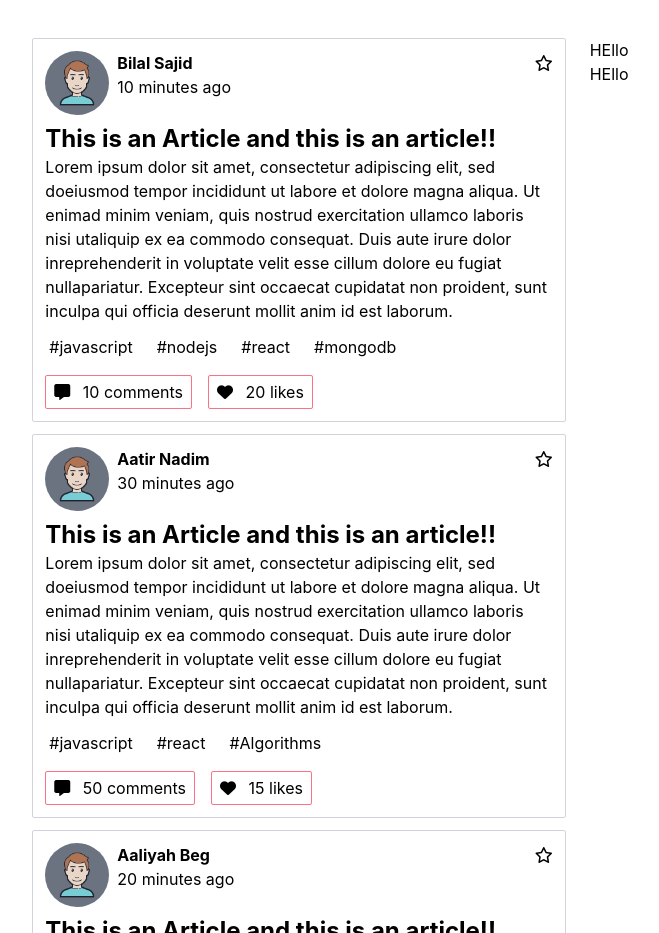
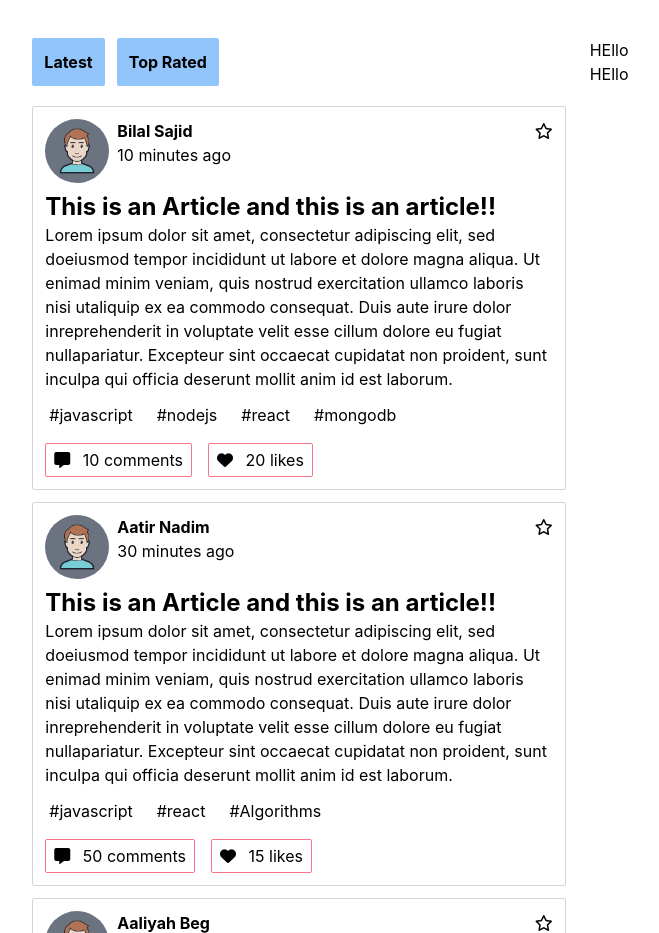
Before and after one commit to BilalSajid173/Blog-app-frontend, a React (Create React App) app: page / in a window 1280 px wide. Shown: the part 479-1412 px from the top of the page, without its empty margins (169-828 px from the left). Built offline with nearby package versions, Linux system fonts and the light colour scheme.

Commit message:
Add latest, top rated buttons

```diff
--- a/src/components/Article/AllArticles.js
+++ b/src/components/Article/AllArticles.js
@@ -9,6 +9,26 @@ const articles = [
     tags: ["javascript", "nodejs", "react", "mongodb"],
     likes: 20,
     comments: 10,
+    content:
+      "Lorem ipsum dolor sit amet, consectetur adipiscing elit, sed doeiusmod tempor incididunt ut labore et dolore magna aliqua. Ut enimad minim veniam, quis nostrud exercitation ullamco laboris nisi utaliquip ex ea commodo consequat. Duis aute irure dolor inreprehenderit in voluptate velit esse cillum dolore eu fugiat nullapariatur. Excepteur sint occaecat cupidatat non proident, sunt inculpa qui officia deserunt mollit anim id est laborum.",
+  },
+  {
+    name: "Aatir Nadim",
+    time: "30 minutes ago",
+    heading: "This is an Article and this is an article!!",
+    tags: ["javascript", "react", "Algorithms"],
+    likes: 15,
+    comments: 50,
+    content:
+      "Lorem ipsum dolor sit amet, consectetur adipiscing elit, sed doeiusmod tempor incididunt ut labore et dolore magna aliqua. Ut enimad minim veniam, quis nostrud exercitation ullamco laboris nisi utaliquip ex ea commodo consequat. Duis aute irure dolor inreprehenderit in voluptate velit esse cillum dolore eu fugiat nullapariatur. Excepteur sint occaecat cupidatat non proident, sunt inculpa qui officia deserunt mollit anim id est laborum.",
+  },
+  {
+    name: "Aaliyah Beg",
+    time: "20 minutes ago",
+    heading: "This is an Article and this is an article!!",
+    tags: ["javascript", "react", "Algorithms", "Mongodb"],
+    likes: 15,
+    comments: 20,
     content:
       "Lorem ipsum dolor sit amet, consectetur adipiscing elit, sed doeiusmod tempor incididunt ut labore et dolore magna aliqua. Ut enimad minim veniam, quis nostrud exercitation ullamco laboris nisi utaliquip ex ea commodo consequat. Duis aute irure dolor inreprehenderit in voluptate velit esse cillum dolore eu fugiat nullapariatur. Excepteur sint occaecat cupidatat non proident, sunt inculpa qui officia deserunt mollit anim id est laborum.",
   },
--- a/src/components/Home/Homepage.js
+++ b/src/components/Home/Homepage.js
@@ -19,7 +19,16 @@ const Home = () => {
         </Button>
       </div>
       <div className="flex flex-wrap justify-center">
+        {/*handle active state for button bg color */}
         <div className="w-5/12 mr-6">
+          <div className="mb-5">
+            <Button className="p-3 bg-blue-300 dark:bg-white rounded-sm font-bold mr-3 hover:bg-gray-200">
+              Latest
+            </Button>
+            <Button className="p-3 bg-blue-300 dark:bg-white rounded-sm font-bold  hover:bg-gray-200">
+              Top Rated
+            </Button>
+          </div>
           <AllArticles />
         </div>
         <div className="sticky top-0 h-0 w-3/12">
```
